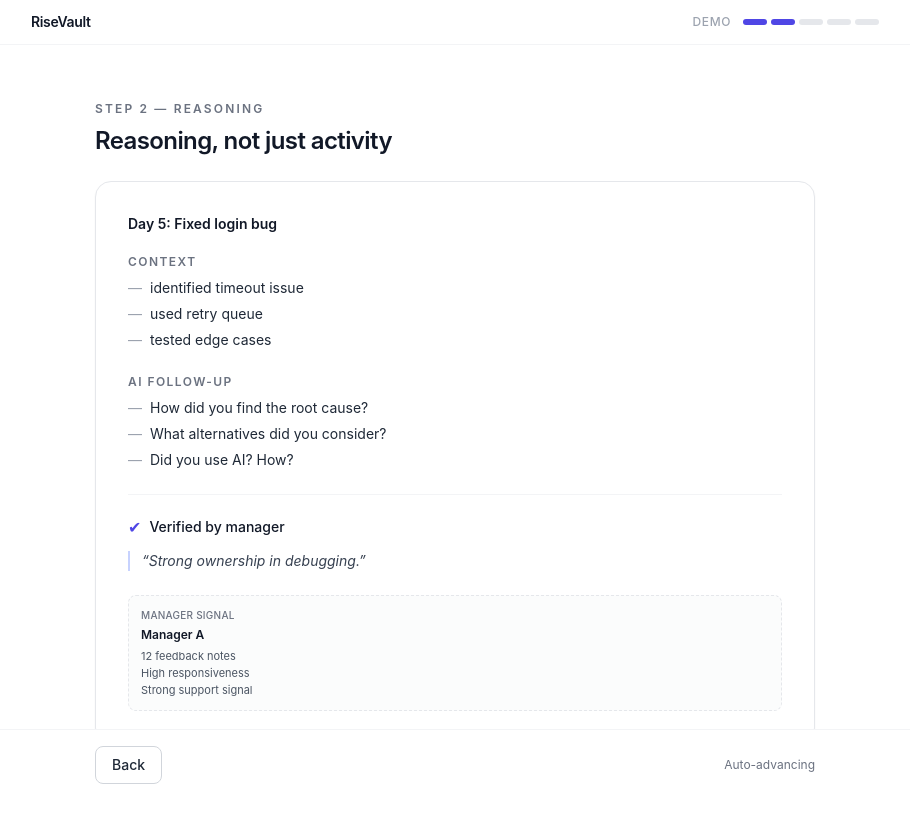
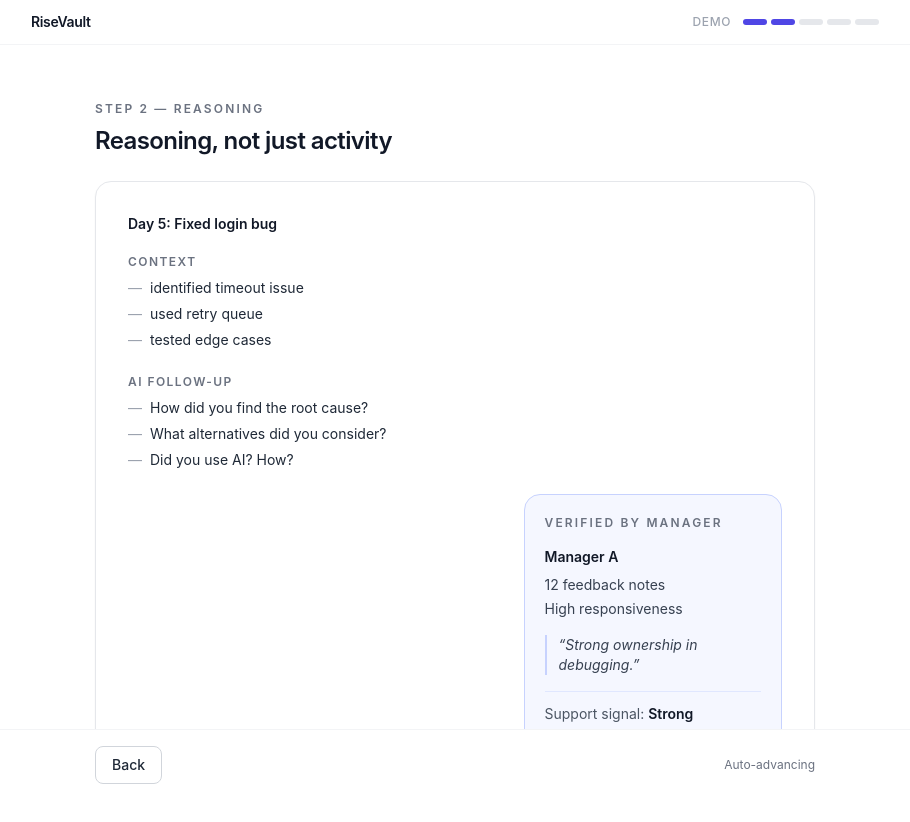
Before and after one commit to wowno1090858718/risevault-mvp, a Next.js app: page /mvp in a window 1280 px wide. Both pictures are taken after a click on the button "Play Demo". Shown: the top 822 px of the page, without its empty margins (185-1095 px from the left). Built offline with nearby package versions, Linux system fonts and the light colour scheme.

Commit message:
update landing

```diff
--- a/app/mvp/page.tsx
+++ b/app/mvp/page.tsx
@@ -468,23 +468,26 @@ function ReasoningStep() {
           </ul>
         </div>
 
-        <div className="mt-6 border-t border-gray-100 pt-5">
-          <div className="flex flex-wrap items-center gap-2">
-            <span className="text-indigo-600">✔</span>
-            <span className="text-sm font-medium text-gray-900">Verified by manager</span>
-          </div>
-          <blockquote className="mt-3 border-l-2 border-indigo-200 pl-3 text-sm italic text-gray-700">
-            &ldquo;Strong ownership in debugging.&rdquo;
-          </blockquote>
-        </div>
+        <div className="mt-6 lg:grid lg:grid-cols-12 lg:gap-6">
+          <div className="lg:col-span-5 lg:col-start-8">
+            <div className="rounded-2xl border border-indigo-200 bg-indigo-50/60 p-5">
+              <div className="text-xs font-semibold uppercase tracking-[0.18em] text-gray-500">Verified by Manager</div>
 
-        <div className="mt-6 rounded-lg border border-dashed border-gray-200 bg-gray-50/60 px-3 py-3">
-          <div className="text-[10px] font-medium uppercase tracking-wide text-gray-500">Manager signal</div>
-          <div className="mt-1 text-xs font-semibold text-gray-900">Manager A</div>
-          <div className="mt-1.5 space-y-0.5 text-[11px] leading-snug text-gray-600">
-            <div>12 feedback notes</div>
-            <div>High responsiveness</div>
-            <div>Strong support signal</div>
+              <div className="mt-4 text-sm font-semibold text-gray-900">Manager A</div>
+              <div className="mt-2 space-y-1 text-sm text-gray-700">
+                <div>12 feedback notes</div>
+                <div>High responsiveness</div>
+              </div>
+
+              <blockquote className="mt-4 border-l-2 border-indigo-200 pl-3 text-sm italic text-gray-700">
+                &ldquo;Strong ownership in debugging.&rdquo;
+              </blockquote>
+
+              <div className="mt-4 border-t border-indigo-100 pt-3 text-sm">
+                <span className="text-gray-600">Support signal:</span>{' '}
+                <span className="font-semibold text-gray-900">Strong</span>
+              </div>
+            </div>
           </div>
         </div>
       </div>
```
